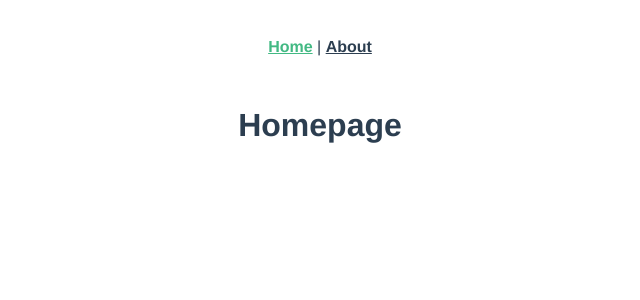
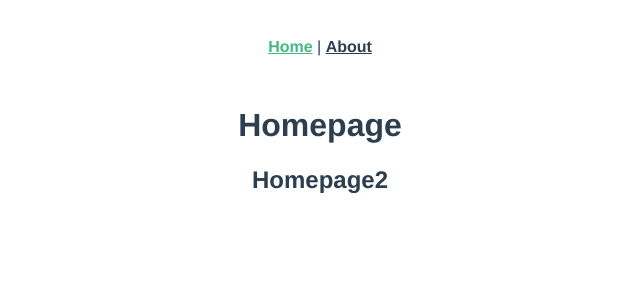
Before and after one commit to Agne-stat/Blog_Vue, a Vue app: page / in a window 1280 px wide. Shown: the top 300 px of the page, without its empty margins (320-960 px from the left). Built offline with nearby package versions, Linux system fonts and the light colour scheme.

Commit message:
clean up

```diff
--- a/src/views/Home.vue
+++ b/src/views/Home.vue
@@ -1,6 +1,7 @@
 <template>
   <div class="home">
     <h1>Homepage</h1>
+    <h2>Homepage2</h2>
   </div>
 </template>
 
```
